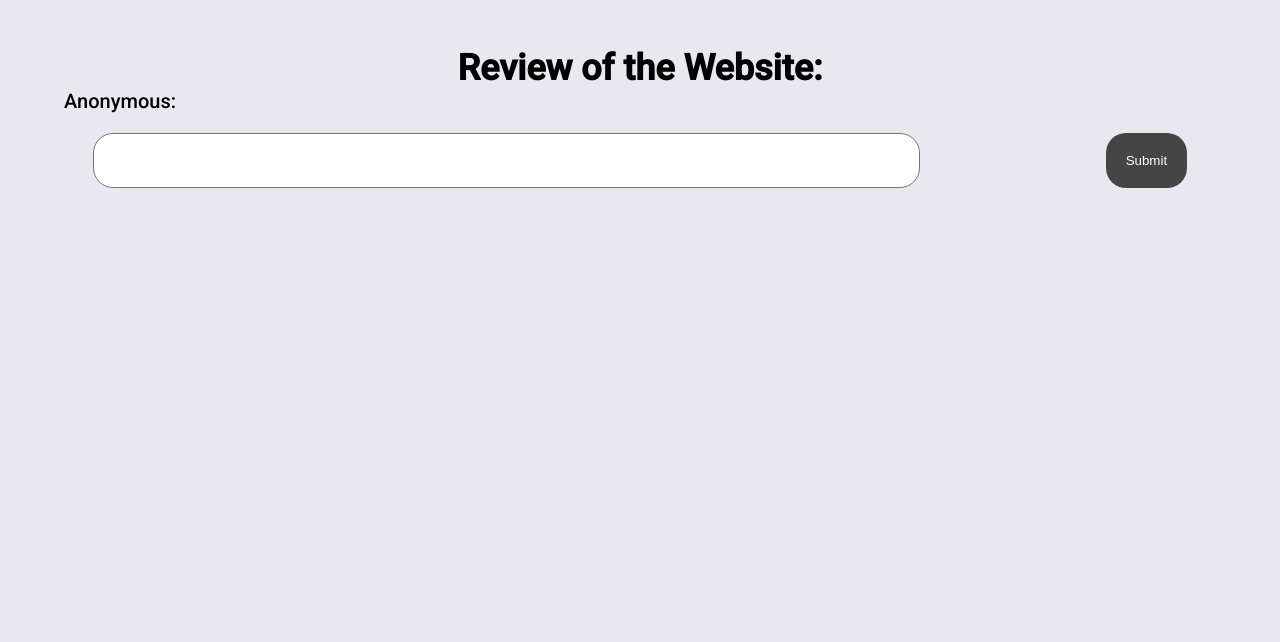
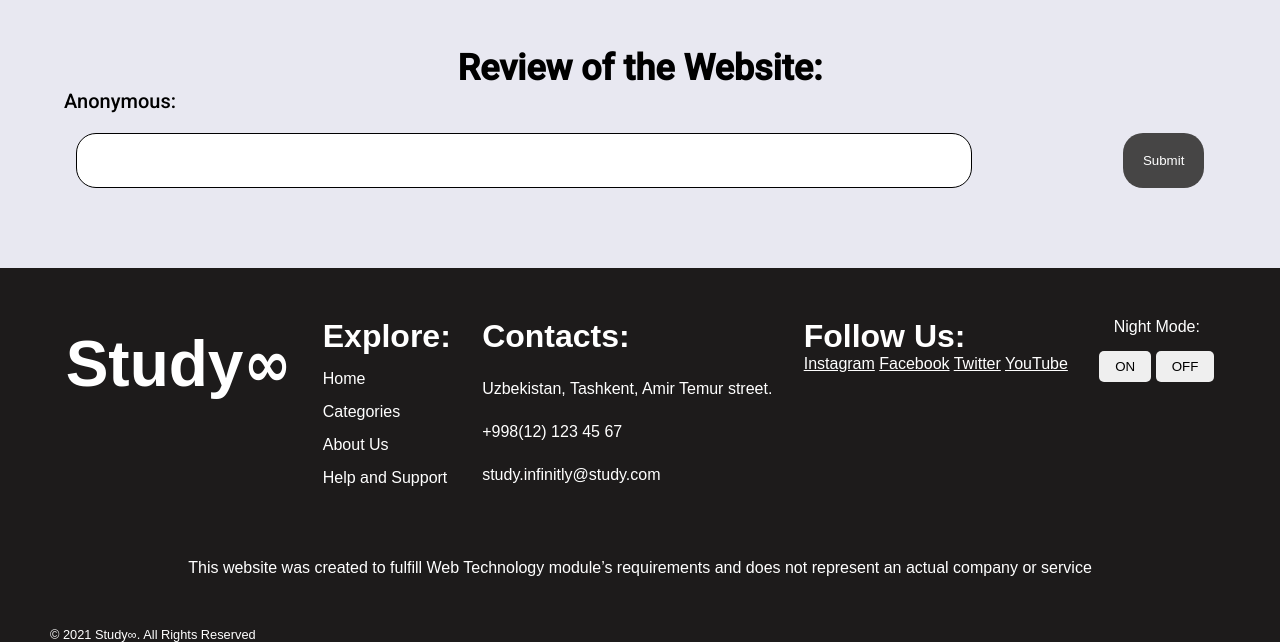
Before and after one commit to abdulla0207/webdev-cw1-id00011270, a plain HTML site: page about.html in a window 1280 px wide. Shown: the part 1939-2581 px from the top of the page. Before the commit the page ends 2127 px from the top, so only its background shows below. Drawn offline with Linux system fonts and the light colour scheme.

Commit message:
Finished dark and light mode function for index.html and slight changes

```diff
--- a/about.html
+++ b/about.html
@@ -139,11 +139,52 @@
         <h3>Review of the Website:</h3>
         <p id="account-name">Anonymous:</p>
         <form>
-          <textarea name="review" id="" cols="100" rows="3"></textarea>
+          <input id="review-text" type="text" autocomplete="off">
           <input type="submit" id="submit-button" />
         </form>
       </div>
+      <div id="reviews"></div>
       <script src="javascript/about.js"></script>
     </main>
+    <footer id="footer">
+      <div class="additional-info-block">
+        <h3 id="website-name-for-footer">
+          Study<span class="infinity-sign">&infin;</span>
+        </h3>
+        <nav class="explore-block">
+          <h4 class="explore-heading">Explore:</h4>
+          <a href="#" class="explore-link">Home</a>
+          <a href="#" class="explore-link">Categories</a>
+          <a href="#" class="explore-link">About Us</a>
+          <a href="#" class="explore-link">Help and Support</a>
+          <a href="#" class="explore-link">Contacts</a>
+        </nav>
+        <div class="contacts-block">
+          <h4 class="contacts-heading">Contacts:</h4>
+          <p class="location">Uzbekistan, Tashkent, Amir Temur street.</p>
+          <p class="phone-number">+998(12) 123 45 67</p>
+          <p class="email"><a href="#">study.infinitly@study.com</a></p>
+        </div>
+        <div class="follow-block">
+          <h4 class="follow-heading">Follow Us:</h4>
+          <a href="#" class="follow-link">Instagram</a>
+          <a href="#" class="follow-link">Facebook</a>
+          <a href="#" class="follow-link">Twitter</a>
+          <a href="#" class="follow-link">YouTube</a>
+        </div>
+        <div id="dark-light-box">
+          <p>Night Mode:</p>
+          <button id="dark-mode">On</button>
+          <button id="light-mode">Off</button>
+        </div>
+      </div>
+      <h5>
+        This website was created to fulfill Web Technology module’s requirements
+        and does not represent an actual company or service
+      </h5>
+      <h4 class="copyright-header">
+        &copy; 2021 Study&infin;. All Rights Reserved
+      </h4>
+    </footer>
   </body>
 </html>
--- a/javascript/about.js
+++ b/javascript/about.js
@@ -1 +1,19 @@
 const input_button = document.getElementById('submit-button');
+const review_block = document.getElementById('reviews');
+const text = document.getElementById('review-text')
+
+input_button.addEventListener('click', function(e){
+    e.preventDefault();
+    if(!(text.value.length == 0)){
+        let heading = document.createElement("h2")
+        let heading_text = document.createTextNode("Anonymous:");
+        heading.appendChild(heading_text)
+        let review = document.createElement('p');
+        let new_line = document.createElement('br');
+        review_block.appendChild(heading);
+        let review_text = document.createTextNode(` ${text.value}`);
+        review.appendChild(review_text);
+        review_block.appendChild(review);
+        review_block.appendChild(new_line);
+    }
+})
--- a/styles/style.css
+++ b/styles/style.css
@@ -453,7 +453,7 @@ figcaption a:hover{
 footer{
     margin-top: 80px;
     width: 100%;
-    height: 80vh;
+    height: 80%;
     background-color: rgb(29, 27, 27);
     color: white;
     font-family:Arial, Helvetica, sans-serif;
@@ -749,14 +749,16 @@ div #sign-up-form{
     margin-left: 5%;
     font-size: 20px;
 }
-.review-block textarea{
+.review-block #review-text{
     resize: none;
+    width: 70%;
     border-radius: 20px;
-    padding-top: 5px;
+    border: 1px solid black;
+    padding-top: 2px;
     padding-left: 10px;
     font-family: sans-serif;
 }
-.review-block input{
+.review-block #submit-button{
     padding: 20px;
     border-radius: 20px;
     border: none;
@@ -772,7 +774,7 @@ div #sign-up-form{
     .teacher3{
         display: none;
     }
-    .review-block textarea{
+    .review-block #review-text{
         width: 70%;
     }
 }
```
Also changed, not shown: javascript/index.js (+13 -5 lines), signup.html (+1 -0 lines).
